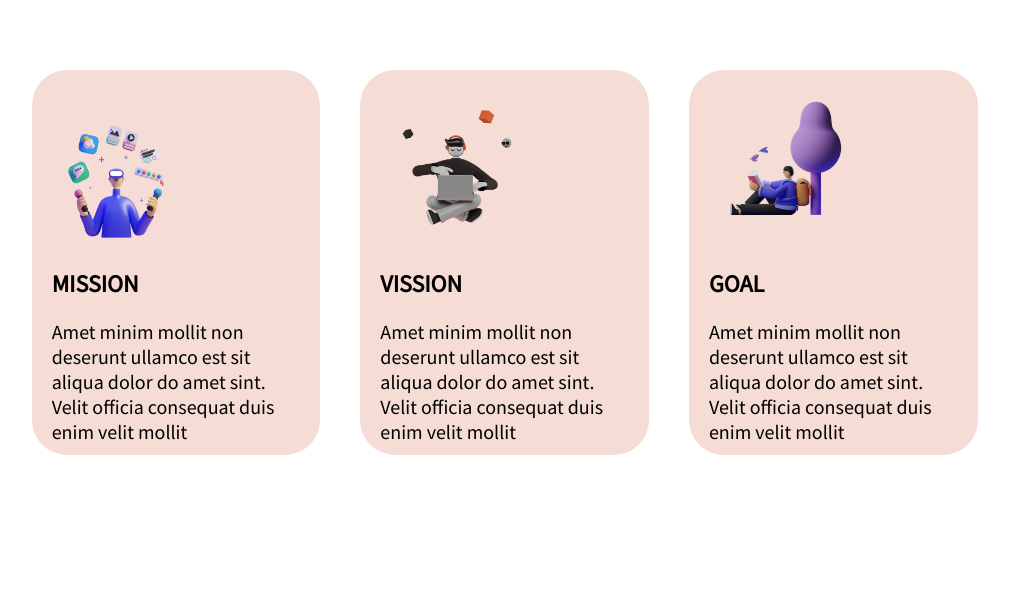
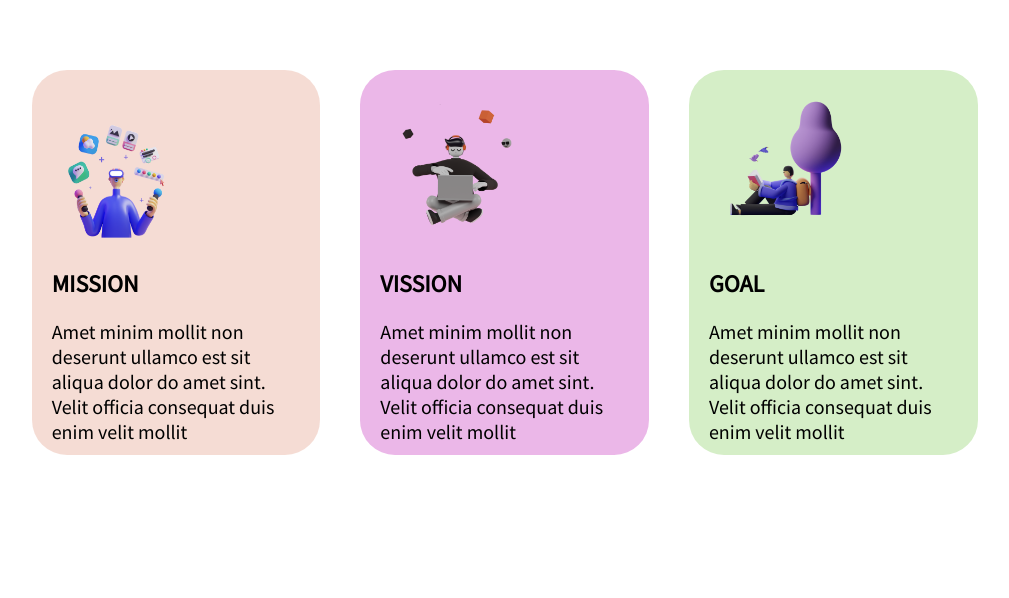
Before and after one commit to Tohidul0/mission-2023, a plain HTML site: page index.html in a window 1280 px wide. Shown: the part 777-1375 px from the top of the page, without its empty margins (148-1157 px from the left). Drawn offline with Linux system fonts and the light colour scheme.

Commit message:
color add in 3box

```diff
--- a/index.html
+++ b/index.html
@@ -39,7 +39,7 @@
     <br><br><br>
     <h1 id="majkane">My Mission in <span class="col"> 2022</span></h1>
     <section id="alada">
-        <div class="box3">
+        <div id="col1" class="box3">
           <img class="choto" src="images/illustrators/illustrator-1.png" alt="">
           <h2>MISSION</h2>
           <p class="pera">Amet minim mollit non deserunt
@@ -48,7 +48,7 @@
             velit mollit</p>
 
         </div>
-        <div class="box3">
+        <div id="col2" class="box3">
           <img class="choto" src="images/illustrators/illustrator-2.png" alt="">
            <h2>VISSION</h2>
            <p class="pera">Amet minim mollit non deserunt
@@ -56,7 +56,7 @@
             sint. Velit officia consequat duis enim
             velit mollit</p>
         </div>
-        <div class="box3">
+        <div id="col3" class="box3">
            <img class="choto" src="images/illustrators/illustrator-3.png" alt="">
             <h2>GOAL</h2>
             <p class="pera">Amet minim mollit non deserunt
--- a/style.css
+++ b/style.css
@@ -56,12 +56,21 @@ section{
 .box3{
     width :30%;
     height: 320px;
-    background-color: rgba(238, 198, 184, 0.603);
+
     margin: 20px;
     padding: 25px 20px;
     padding-bottom: 40px;
     border-radius: 35px;
 
+}
+#col1{
+    background-color: rgba(238, 198, 184, 0.603);
+}
+#col2{
+    background-color: rgb(235, 183, 232);
+}
+#col3{
+    background-color: rgb(213, 238, 199);
 }
 .choto{
     width: 150px;
```
